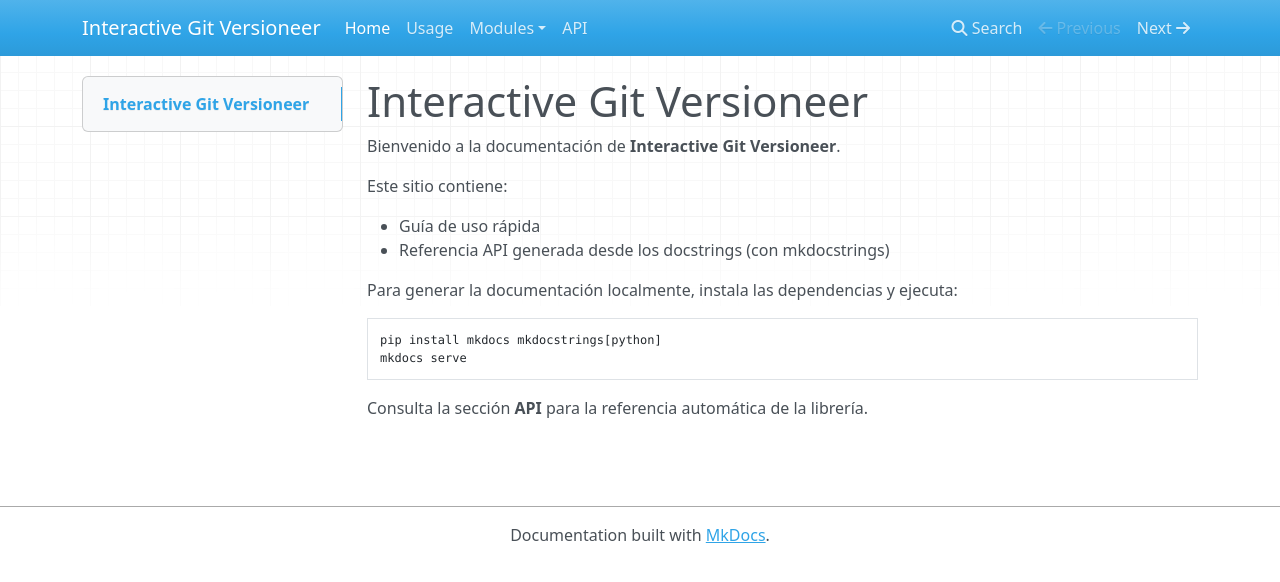
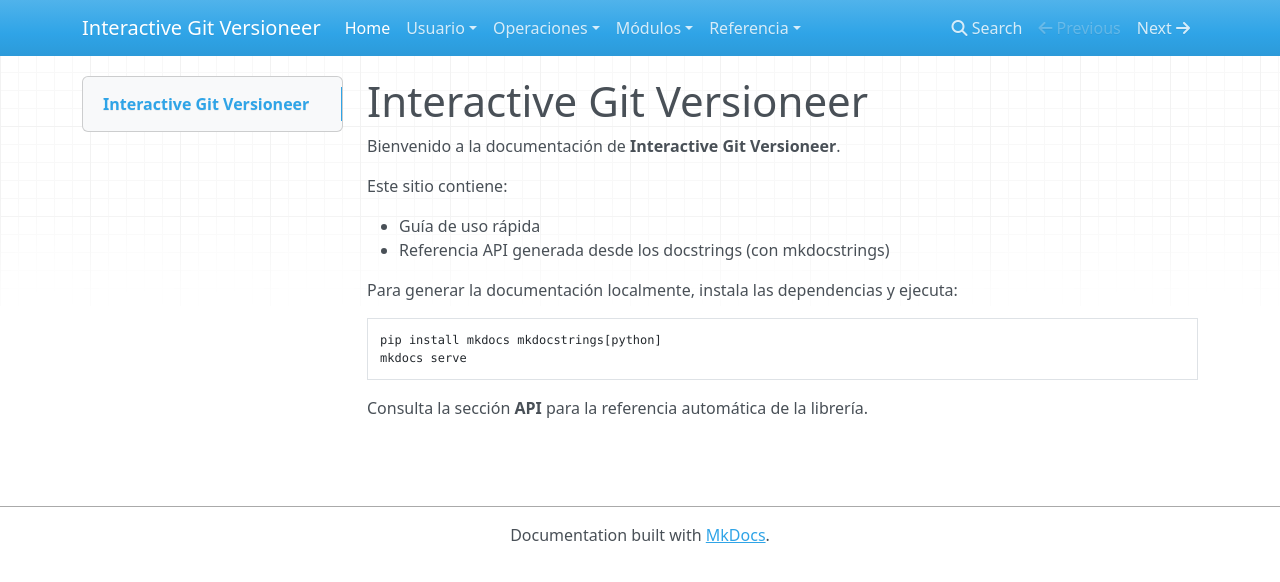
Before and after one commit to amillanaol/interactive-git-versioneer, an MkDocs documentation site: the page built from docs/index.md, in a window 1280 px wide. Shown: the top 582 px of the page. Built offline with MkDocs 1.6.1, drawn with Linux system fonts in a browser that asks for light colours; nearby versions of some CDN libraries; some of the changed lines change nothing that is shown.

Commit message:
docs: restructure site navigation

```diff
--- a/mkdocs.yml
+++ b/mkdocs.yml
@@ -3,13 +3,18 @@
 site_url: http://example.com
 nav:
   - Home: index.md
-  - Usage: usage.md
-  - Modules:
-    - Core: modules/core_git_ops.md
-    - AI: modules/core_ai.md
+  - Usuario:
+    - Guía de Inicio Rápido: usuario/guia_inicio_rapido.md
+  - Operaciones:
+    - Limpieza de Tags Duplicados: operaciones/limpieza_tags_duplicados.md
+    - Diagnóstico CI/CD: operaciones/cicd_diagnostico.md
+  - Módulos:
+    - Core Git Ops: modules/core_git_ops.md
+    - Core AI: modules/core_ai.md
     - Tags: modules/tagger.md
     - Releases: modules/releases.md
-  - API: api.md
+  - Referencia:
+    - API: referencia/api_documentacion.md
 plugins:
   - search
   - mkdocstrings:
```
